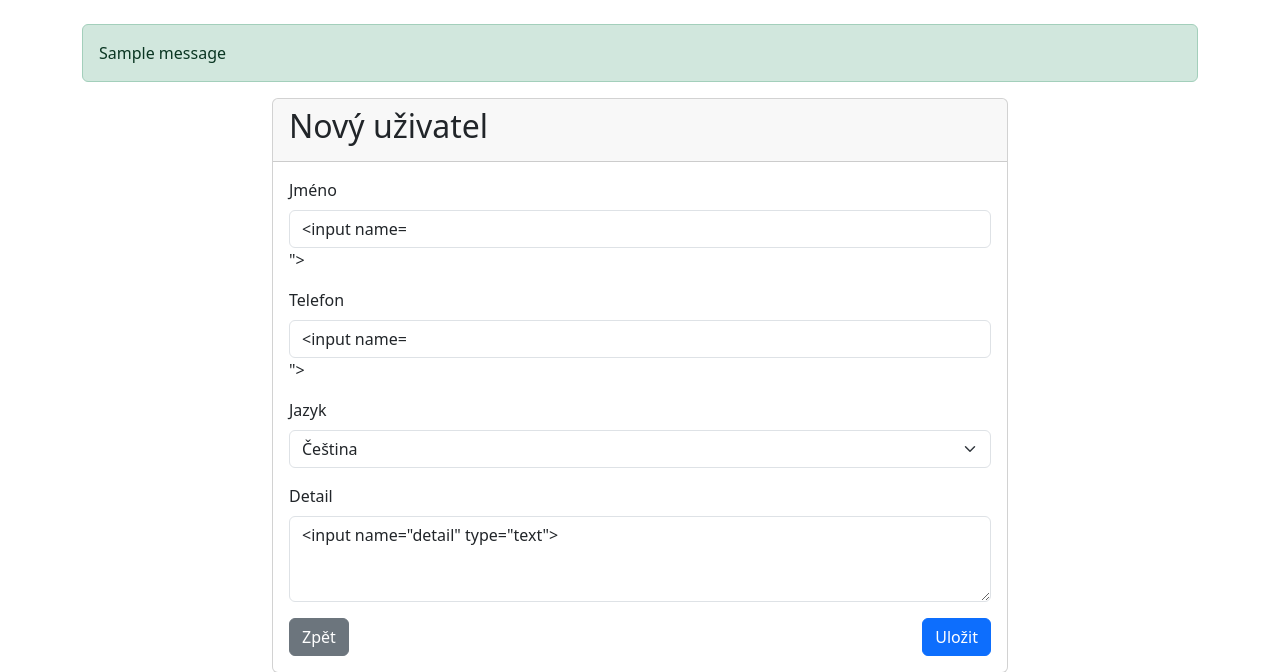
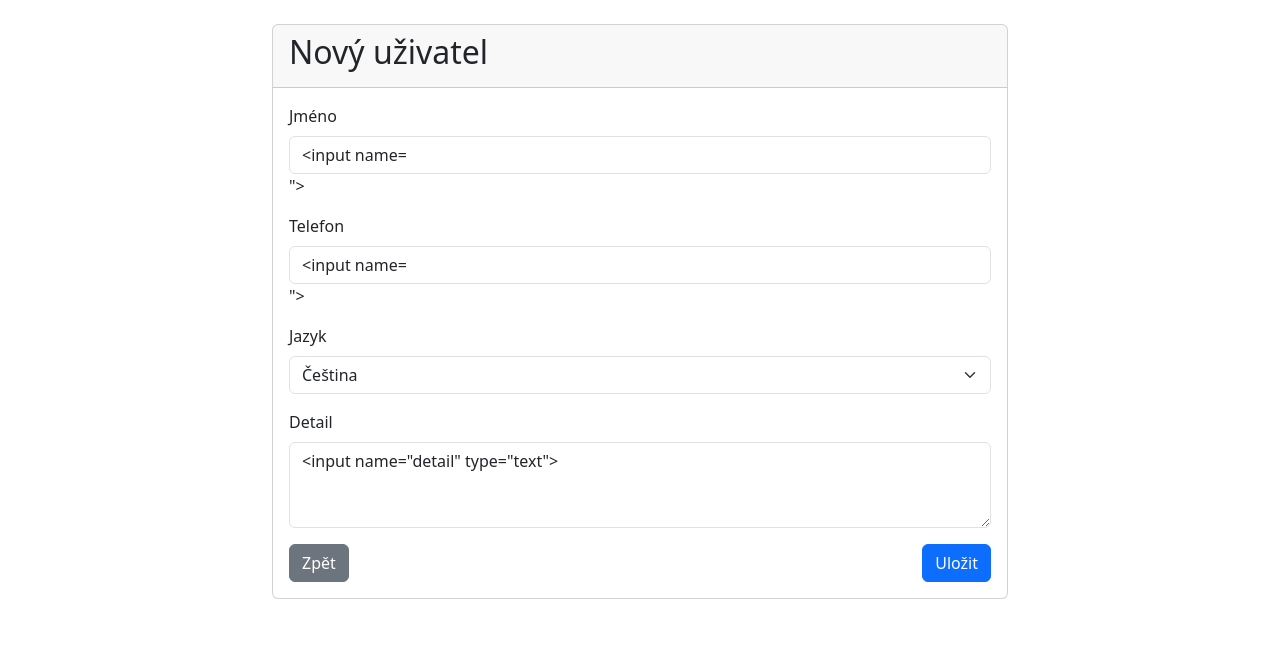
Before and after one commit to hvotava/lecture-app, a Python web app: template app/templates/users/form.html in a window 1280 px wide. Shown: the part 56-728 px from the top of the page. Run offline with Jinja, Linux system fonts and the light colour scheme; the template is opened without the code that fills it, so the values that code supplies are empty, except form fields; tables that the repository leaves empty hold one stand-in row (values such as "Sample post"); one stand-in notice (Sample message) is shown; form fields are guessed from the names that the template uses; some libraries are stand-ins or nearby versions.

Commit message:
Odstranění get_flashed_messages z šablony - není dostupné ve FastAPI

```diff
--- a/app/templates/base.html
+++ b/app/templates/base.html
@@ -28,14 +28,6 @@
     </nav>
 
     <div class="container mt-4">
-        {% with messages = get_flashed_messages(with_categories=true) %}
-            {% if messages %}
-                {% for category, message in messages %}
-                    <div class="alert alert-{{ category }}">{{ message }}</div>
-                {% endfor %}
-            {% endif %}
-        {% endwith %}
-
         {% block content %}{% endblock %}
     </div>
 
```
